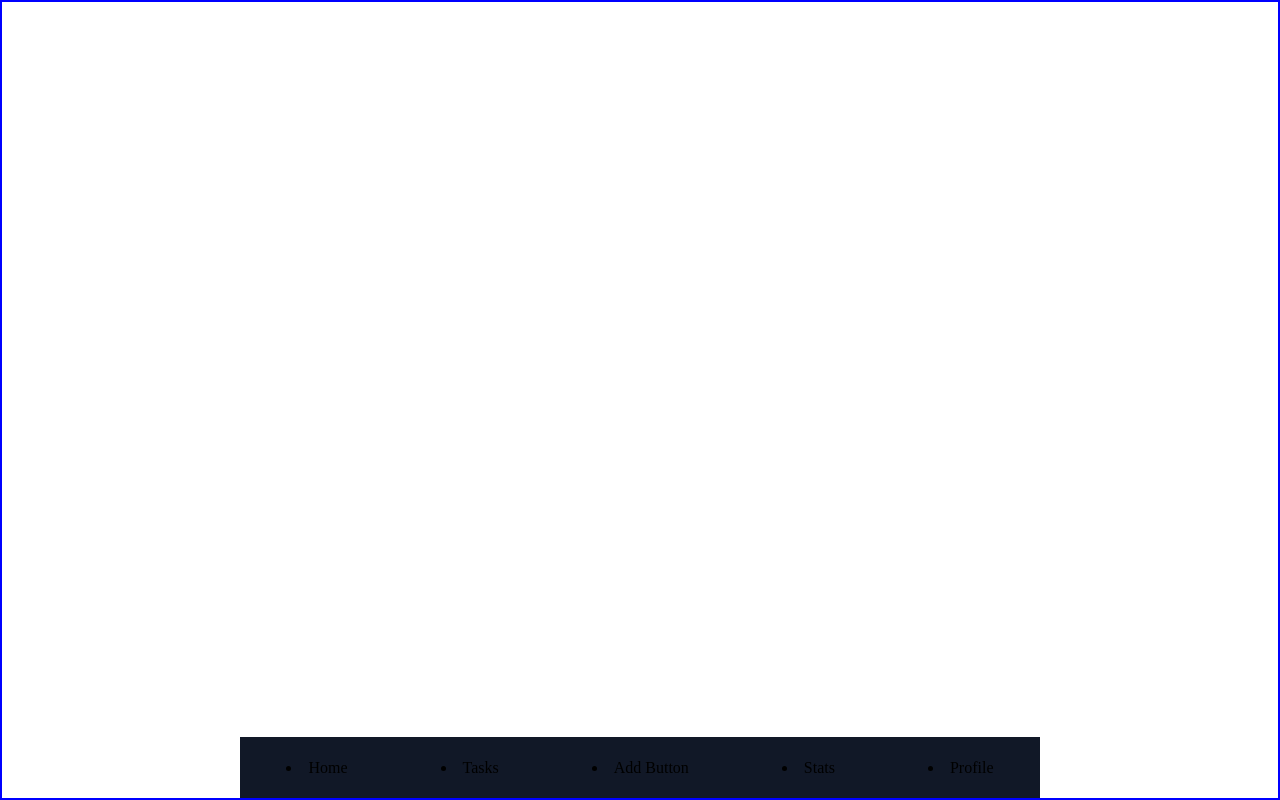
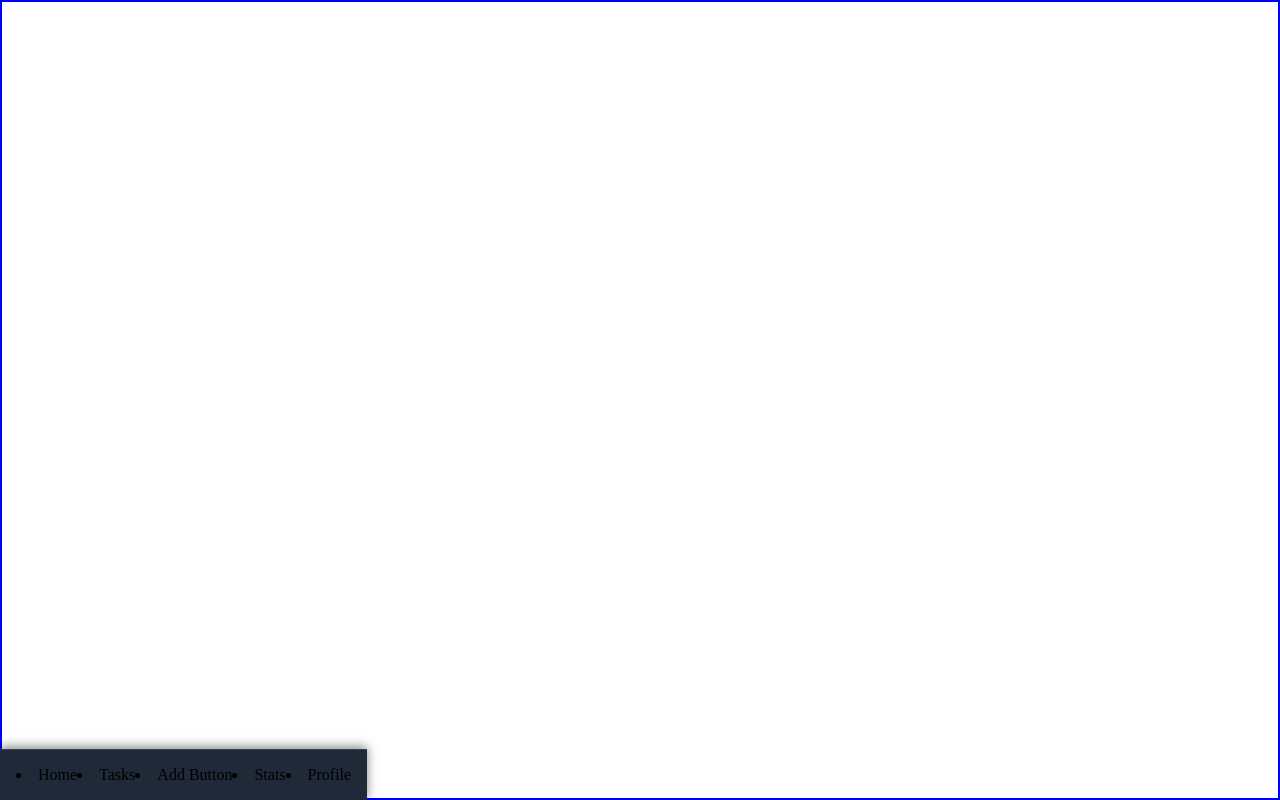
Before and after one commit to dawid24214/TaskMaster_T, a React (Vite) app: page / in a window 1280 px wide. Built offline with nearby package versions, Linux system fonts and the light colour scheme.

Commit message:
eddition
lucie react

```diff
--- a/package.json
+++ b/package.json
@@ -10,6 +10,7 @@
     "preview": "vite preview"
   },
   "dependencies": {
+    "lucide-react": "^0.484.0",
     "react": "^19.0.0",
     "react-dom": "^19.0.0",
     "react-router-dom": "^7.3.0",
--- a/src/components/NavigationBar.jsx
+++ b/src/components/NavigationBar.jsx
@@ -1,10 +1,11 @@
 import {Link} from "react-router-dom";
+import {Home, List, PlusCircle, BarChart, User} from 'luci'
 import React from "react";
 import '../style/_navigationbar.scss';
   export const NavigationBar = () =>{
     return(
         <>
-            <div className='navigation-app'>
+            <div className='navigation-bar'>
                 <li>Home</li>
                 <li>Tasks</li>
                 <li>Add Button</li>
--- a/src/style/_navigationbar.scss
+++ b/src/style/_navigationbar.scss
@@ -1,10 +1,12 @@
-.navigation-app{
+.navigation-bar{
+  position: fixed;
+  bottom: 0;
+  left: 0;
+  background-color: #1f2937;
+  padding: 1rem;
   display: flex;
+  justify-content: space-around;
   align-items: center;
-  height: 3.8em;
-  background-color: #111827;
+  border-top: 1px solid #374151;
+  box-shadow: 0 -2px 10px rgba(0, 0, 0, 0.5);
 }
-.navigation-app{
-  min-width: 100vh;
-
-}
```
Also changed, not shown: 1 other file (tests, documents, lock files or other folders).
